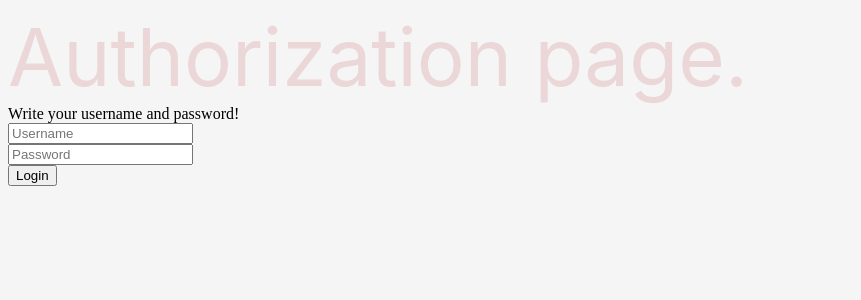
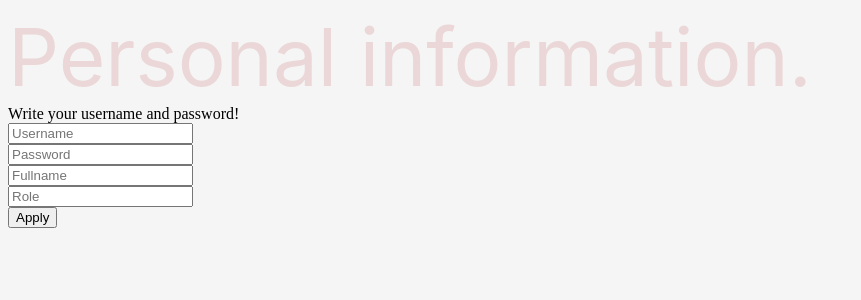
Before and after one commit to EgorVisual/task-manager, a Django app: template main/templates/configuration/configuration.html in a window 1280 px wide. Shown: the top 300 px of the page, without its empty margins (0-861 px from the left). Run offline with Django 4.2, Linux system fonts and the light colour scheme; the template is opened without the code that fills it, so the values that code supplies are empty.

```diff
--- a/fullstack/settings.py
+++ b/fullstack/settings.py
@@ -39,7 +39,7 @@ INSTALLED_APPS = [
     'django.contrib.staticfiles',
     'rest_framework',
     'tms',
-    'main'
+     'main'
 ]
 
 MIDDLEWARE = [
--- a/main/static/src/auth.js
+++ b/main/static/src/auth.js
@@ -43,7 +43,7 @@ window.onload = function () {
     const username = document.getElementsByClassName("username__input")[0];
     const password = document.getElementsByClassName("password__input")[0];
     const warning = document.getElementsByClassName("message")[0];
-
+    localStorage.setItem('UserId', 0)
 
 
     // http://localhost:63342/app_notion/main/templates/main/main.html   - главная страница
--- a/main/templates/configuration/configuration.html
+++ b/main/templates/configuration/configuration.html
@@ -8,22 +8,30 @@
     <script src="../../static/src/conf.js"></script>
 </head>
 <body>
-<div class="auth__page">
-    <div class="auth__card">
-        <div class="auth__header">
-            <h1>Authorization page.</h1>
+<div class="conf__page">
+    <div class="conf__card">
+        <div class="conf__header">
+            <h1>Personal information.</h1>
         </div>
-        <div class="auth__warning warning">
-            <span class = "warning__output message">Write your username and password!</span>
+        <div class="conf__info">
+            <div class="conf__info__warning warning">
+                <span class="warning__output message">Write your username and password!</span>
+            </div>
+            <div class="conf__info__username username">
+                <input type="text" class="username__input" placeholder="Username">
+            </div>
+            <div class="conf__info__password password">
+                <input type="text" class="password__input" placeholder="Password">
+            </div>
+            <div class="conf__info__fullname fullname">
+                <input type="text" class="fullname__input" placeholder="Fullname">
+            </div>
+            <div class="conf__info__role role">
+                <input type="text" class="role__input" placeholder="Role">
+            </div>
         </div>
-        <div class="auth__username username">
-            <input type="text" class="username__input" placeholder="Username">
-        </div>
-        <div class="auth__password password">
-            <input type="text" class="password__input" placeholder="Password">
-        </div>
-        <div class="auth__button login">
-            <button class="login__button">Login</button>
+        <div class="conf__button change-info">
+            <button class="change-info__button">Apply</button>
         </div>
     </div>
 </div>
--- a/tms/api.py
+++ b/tms/api.py
@@ -57,7 +57,7 @@ class UserViewSet(viewsets.ModelViewSet):
 
         User.objects.create(username=username, password=password,
                             fullname=fullname, group=group, role=role)
-        return Response(User.objects.order_by('-pk')[0].pk)
+        return Response(User.objects.order_by('-pk')[0])
 
     def delete(self, request, pk):
         user = self.get_object(pk)
```
Also changed, not shown: main/templates/main/main.html (+21 -22 lines), db.sqlite3.
